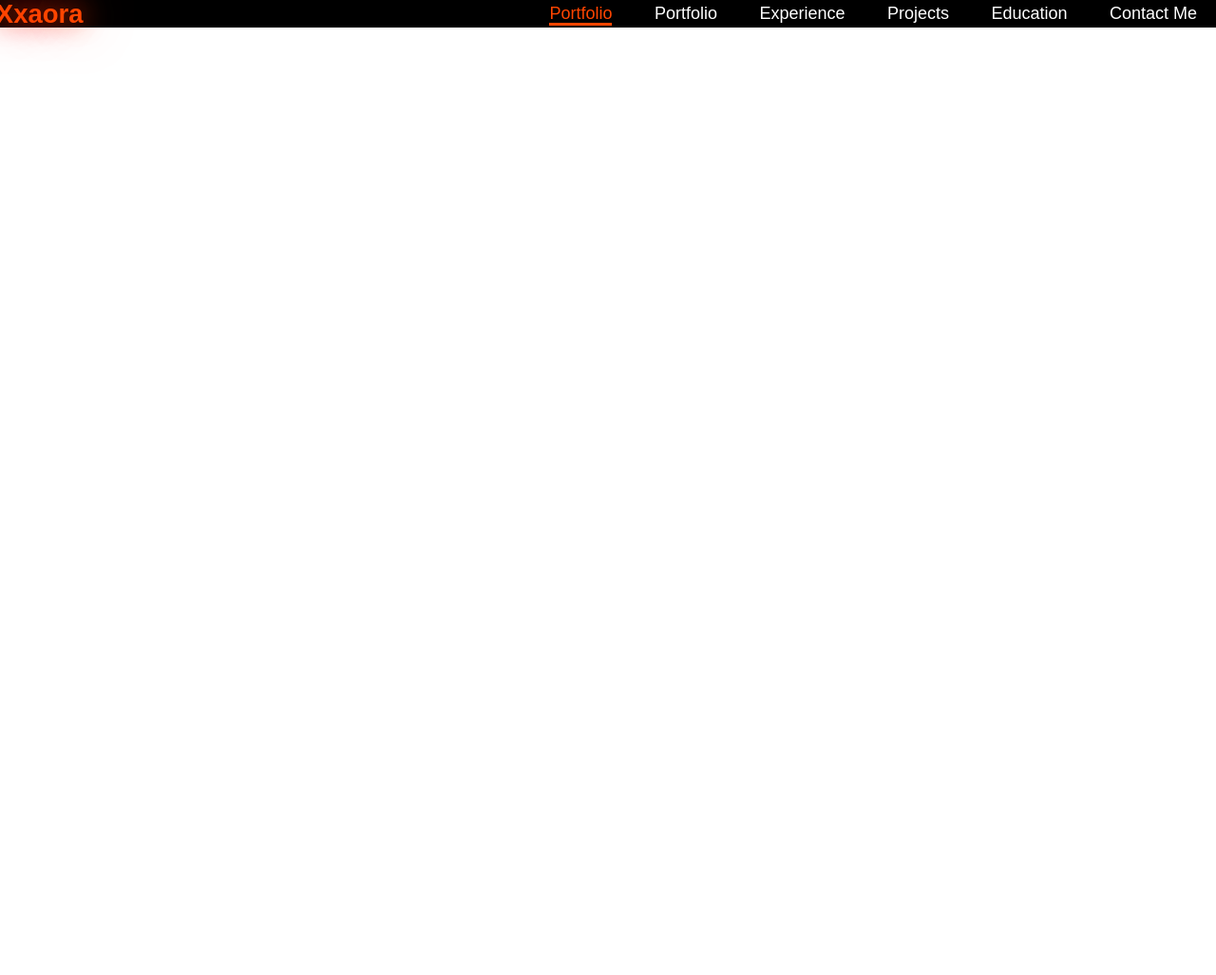
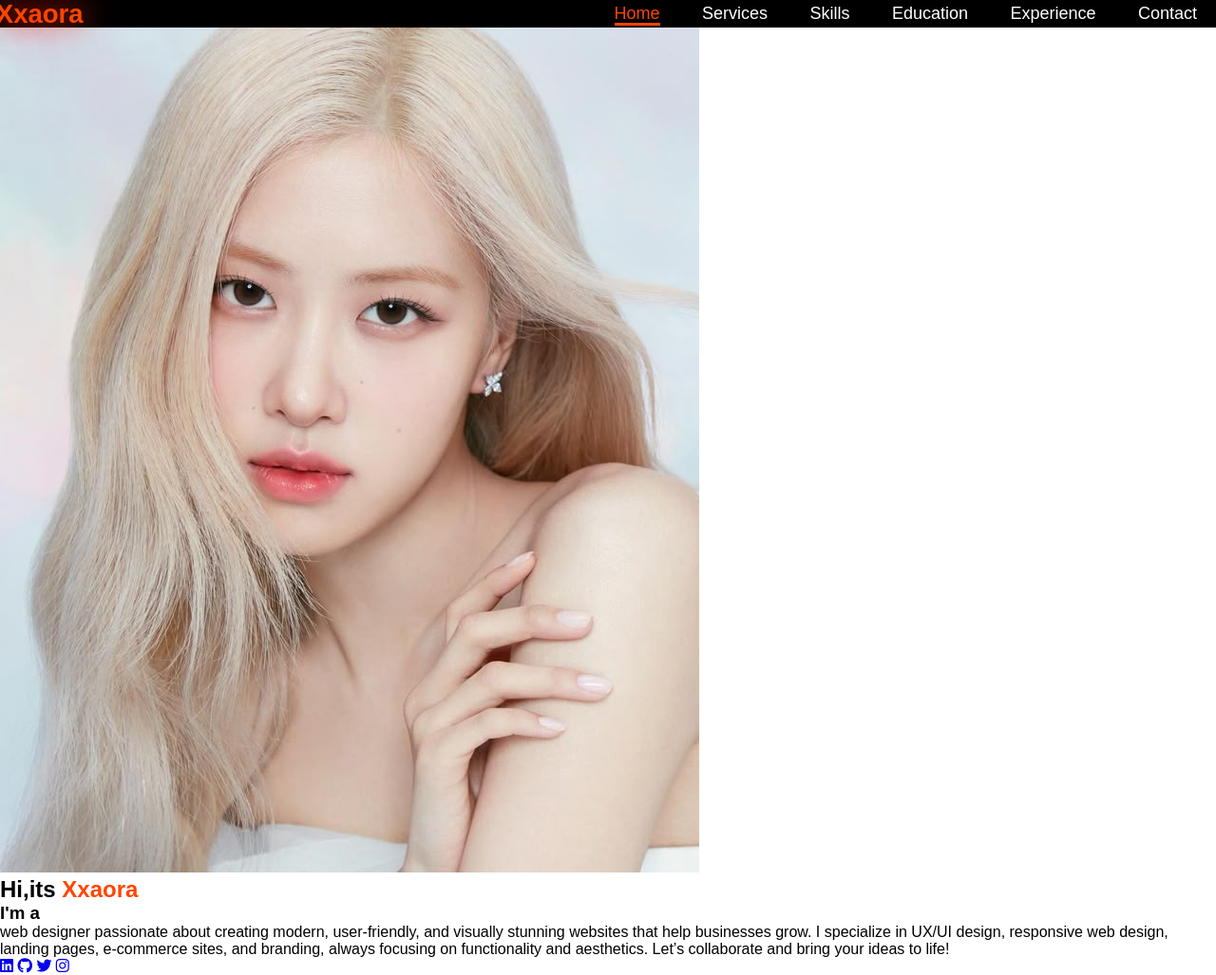
Before and after one commit to Alinafiot/Simple-Portfolio, a plain HTML site: page index.html in a window 1280 px wide. Shown: the whole page at 95% size. Before the commit the page ends 800 px from the top, so only its background shows below. Drawn offline with nearby package versions, Linux system fonts and the light colour scheme.

Commit message:
Update index.html

```diff
--- a/index.html
+++ b/index.html
@@ -1,6 +1,7 @@
 <!DOCTYPE html>
 <html lang="en">
   <head>
+    <link href="https://cdnjs.cloudflare.com/ajax/libs/font-awesome/6.5.0/css/all.min.css" rel="stylesheet">
     <meta charset="UTF-8">
     <meta name="viewport" content="width=device-width, initial-scale=1.0">
     <meta http-equiv="X-UA-Compatible" content="ie=edge">
@@ -14,14 +15,38 @@
     <a href="#" class="logo"><span>Xxa</span>ora</a>
 
     <nav class="navbar">
-        <a href="#" class="active">Portfolio</a>
-        <a href="#" >Portfolio</a>
+        <a href="#" class="active">Home</a>
+        <a href="#" >Services</a>
+        <a href="#" >Skills</a>
+        <a href="#" >Education</a>
         <a href="#" >Experience</a>
-        <a href="#" >Projects</a>
-        <a href="#" >Education</a>
-        <a href="#" class="contact">Contact Me</a>
+        <a href="#" >Contact</a>
     </nav>
    </header>
+   <section class="home">
+    <div class="home-img">
+      <img src="ex.jpg" alt="">
+    </div>
+    <div class="home-content">
+     <h1>Hi,its <span>Xxaora</span></h1>
+    </div>
+    <h3 class="typing-text">I'm a <span></span></h3>
+    <p>web designer passionate about creating modern,
+      user-friendly, and visually stunning websites that
+       help businesses grow. I specialize in UX/UI
+       design, responsive web design, landing pages,
+        e-commerce sites, and branding, always focusing
+        on functionality and aesthetics.
+       Let’s collaborate and bring your ideas to life!</p>
+
+    <div class="social-icons">
+      <a href="#"><i class="fa-brands fa-linkedin"></i></a>
+      <a href="#"><i class="fa-brands fa-github"></i></i></a>
+      <a href="#"><i class="fa-brands fa-twitter"></i></a>
+      <a href="#"><i class="fa-brands fa-instagram"></i></a>
+    </div>
+
+   </section>
 
 
   </body
```
